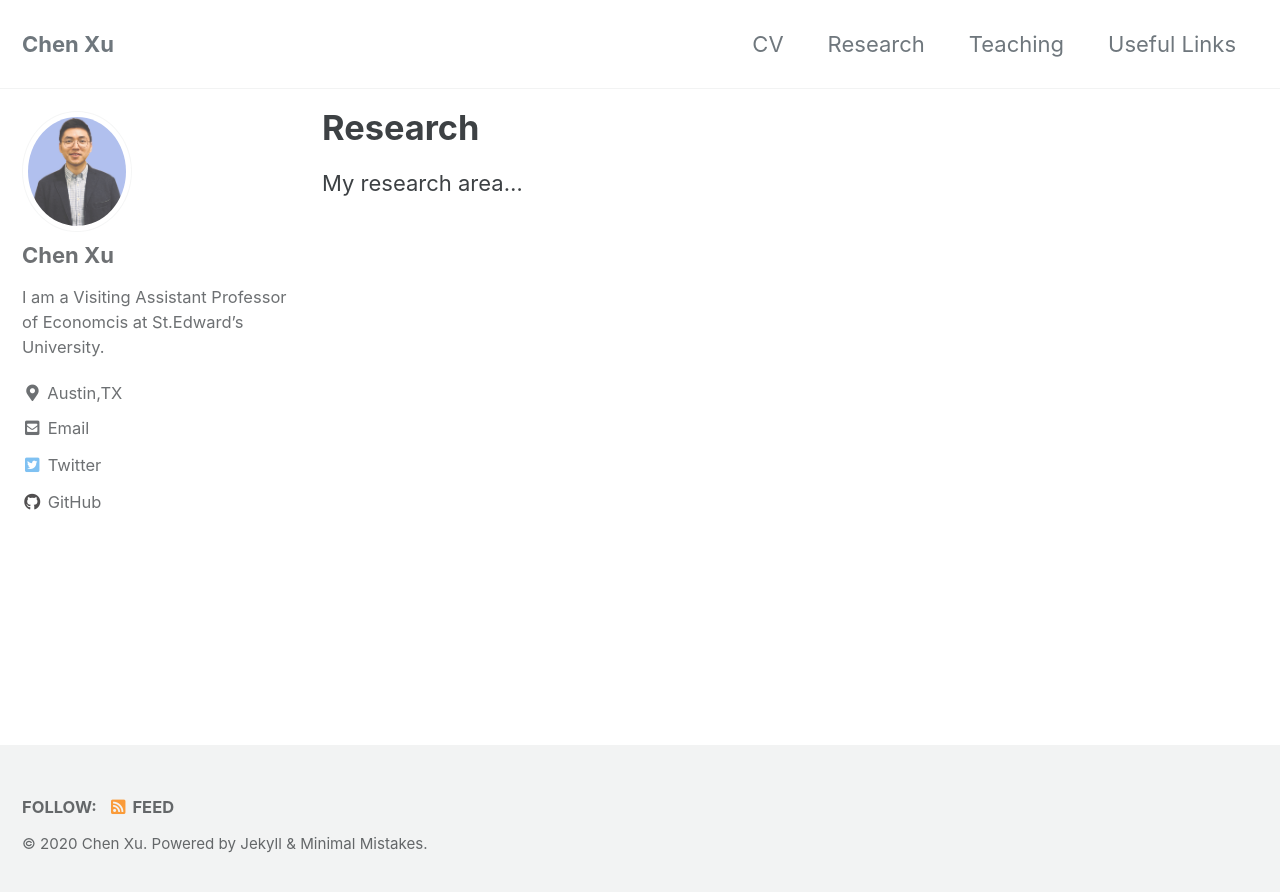
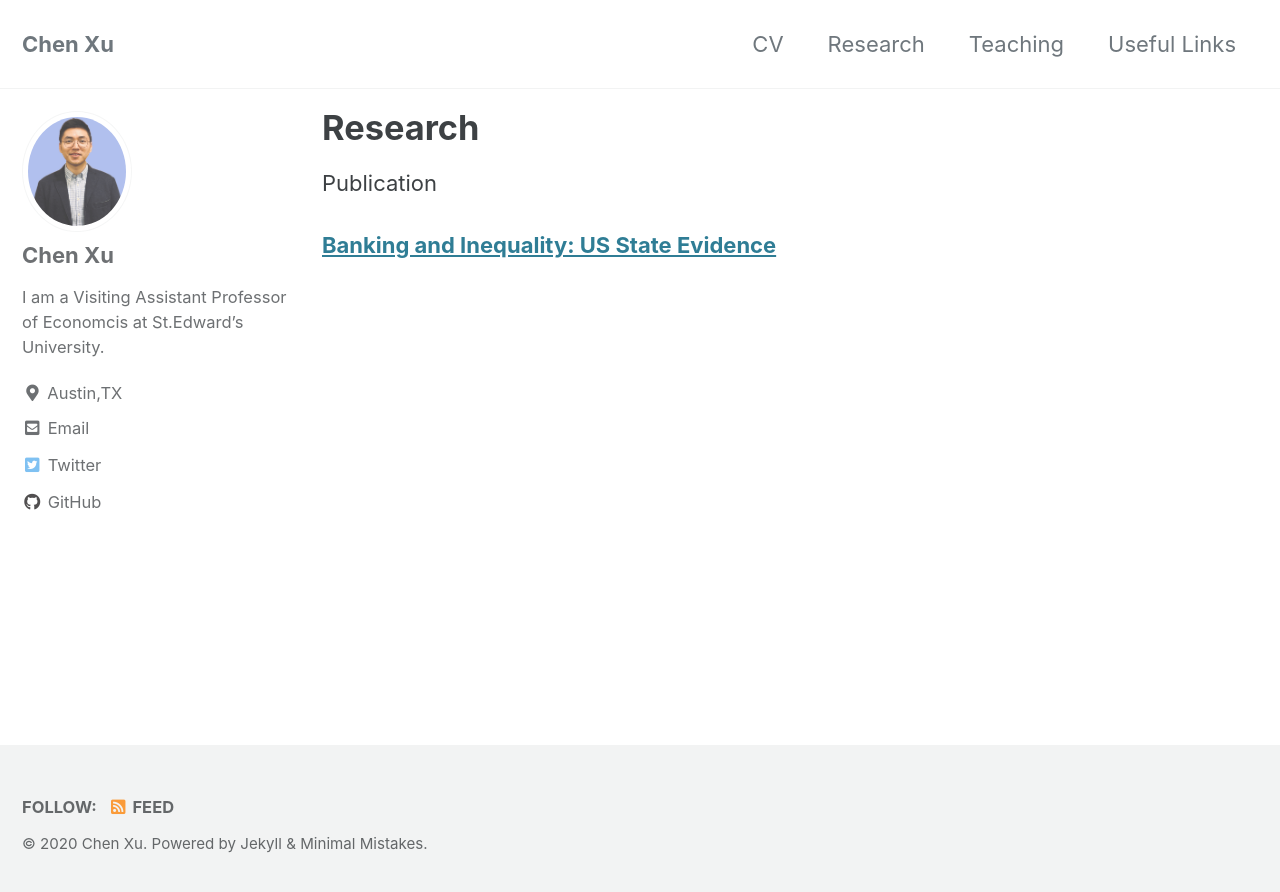
Before and after one commit to chenxuecon/chenxuecon.github.io, a Jekyll site: the page built from _pages/Research.md, in a window 1280 px wide. Shown: the top 892 px of the page. Built offline with Jekyll 4.4.1, drawn with Linux system fonts in a browser that asks for light colours; cached includes are drawn as plain includes.

Commit message:
Update Research.md

```diff
--- a/_pages/Research.md
+++ b/_pages/Research.md
@@ -5,4 +5,6 @@ title: "Research"
 author_profile: true
 ---
 
-My research area...
+Publication
+
+[**Banking and Inequality: US State Evidence**](https://www.tandfonline.com/doi/pdf/10.1016/j.soscij.2018.07.002?needAccess=true)
```
